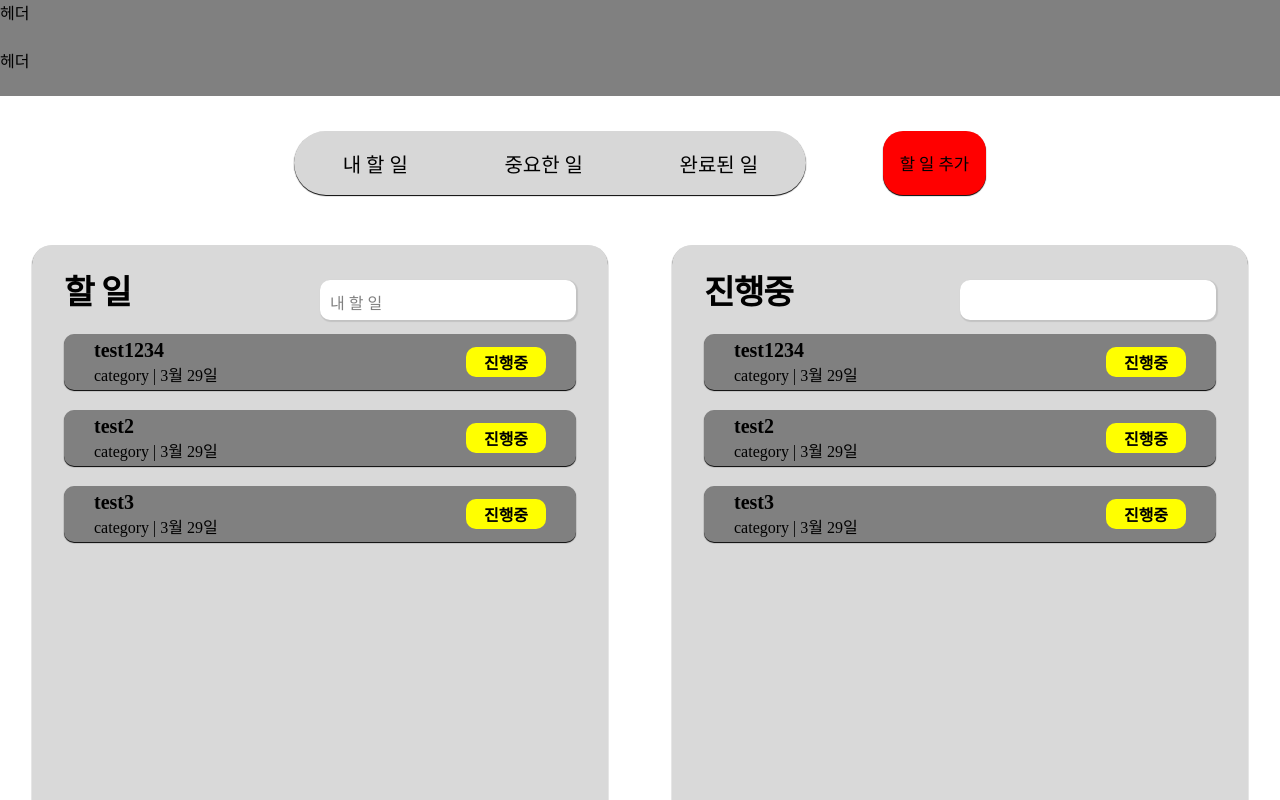
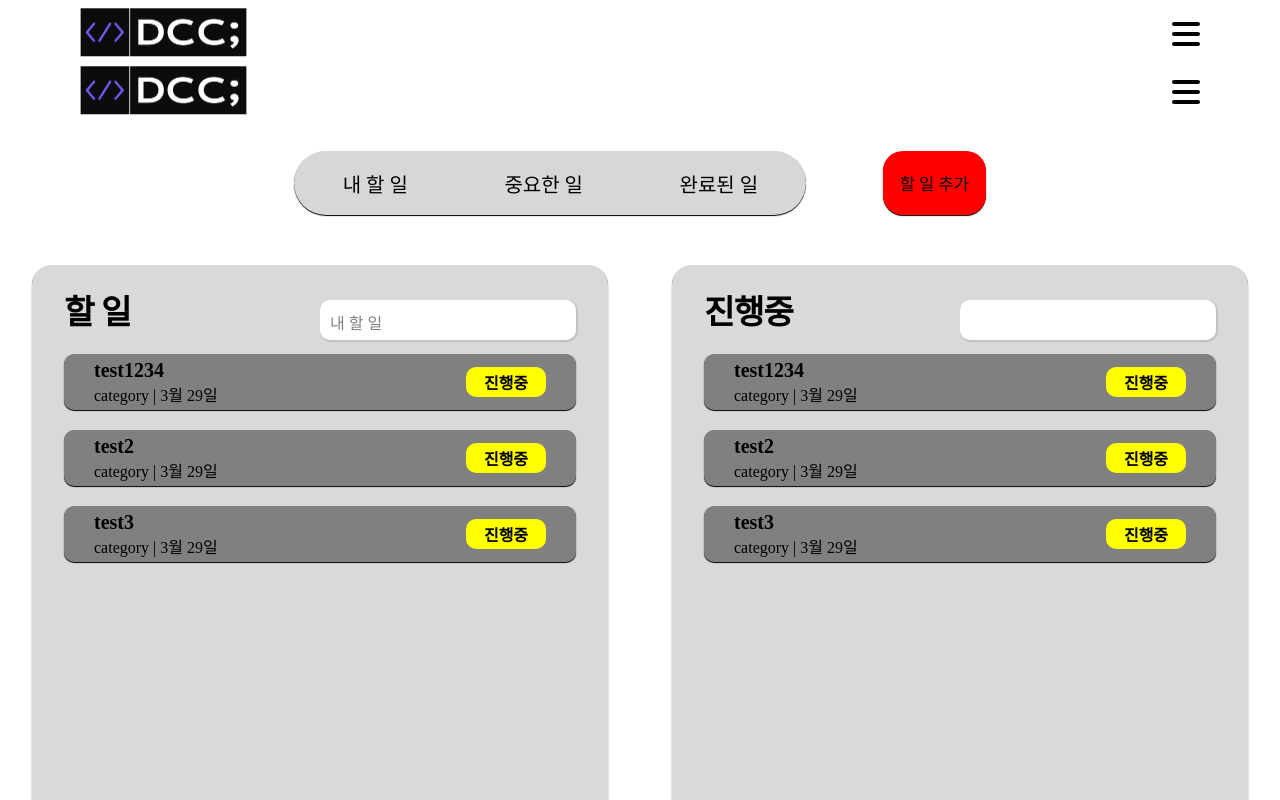
Before and after one commit to HarenKei/DCC_FE, a Next.js app: page /MyTask/MyTask in a window 1280 px wide. Shown: the top 800 px of the page. Built offline with nearby package versions, Linux system fonts and the light colour scheme.

Commit message:
Update Header.tsx : Implement Header UI

```diff
--- a/package.json
+++ b/package.json
@@ -9,6 +9,11 @@
     "lint": "next lint"
   },
   "dependencies": {
+    "@fortawesome/fontawesome-svg-core": "^6.4.0",
+    "@fortawesome/free-brands-svg-icons": "^6.4.0",
+    "@fortawesome/free-regular-svg-icons": "^6.4.0",
+    "@fortawesome/free-solid-svg-icons": "^6.4.0",
+    "@fortawesome/react-fontawesome": "^0.2.0",
     "@types/node": "18.15.11",
     "@types/react": "18.0.31",
     "@types/react-dom": "18.0.11",
--- a/src/Common/Header.tsx
+++ b/src/Common/Header.tsx
@@ -1,19 +1,39 @@
 import React from "react";
 import styled from "styled-components";
+import Logo from "./Logo";
+import { FontAwesomeIcon } from "@fortawesome/react-fontawesome";
+import { faBars } from "@fortawesome/free-solid-svg-icons";
 
 const Header = () => {
-    return(
-          <HeaderContainer>
-            <p>헤더</p>
-          </HeaderContainer>
-    );
+  return (
+    <HeaderContainer>
+      <LogoContainer>
+        <Logo width={168} height={52.5} />
+      </LogoContainer>
+
+      <HambugerMenuContainer>
+        <FontAwesomeIcon icon={faBars} size={"2x"} />
+      </HambugerMenuContainer>
+    </HeaderContainer>
+  );
 };
 
 const HeaderContainer = styled.div`
-    width: 100%;
-    height: 6vh;
-    background-color: grey;
+  width: 100%;
+  height: 6vh;
+  margin-top: 10px;
+  display: flex;
+  flex-direction: row;
+  justify-content: space-between;
+  align-items: center;
 `;
 
+const LogoContainer = styled.div`
+  margin-left: 80px;
+`;
+
+const HambugerMenuContainer = styled.div`
+  margin-right: 80px;
+`;
 
 export default Header;
--- /dev/null
+++ b/src/Common/Logo.tsx
@@ -0,0 +1,21 @@
+import React from "react";
+import styled from "styled-components";
+import Image from "next/image";
+
+interface Props {
+  width: number,
+  height: number
+}
+
+const Logo = (props : Props) => {
+  return(
+    <LogoContainer>
+      <Image src="/Images/Dcc_Logo.png" alt="DCC 로고" width={props.width} height={props.height}/>
+    </LogoContainer>
+  );
+};
+
+const LogoContainer = styled.div`
+`;
+
+export default Logo;
```
Also changed, not shown: 1 other file (tests, documents, lock files or other folders).
